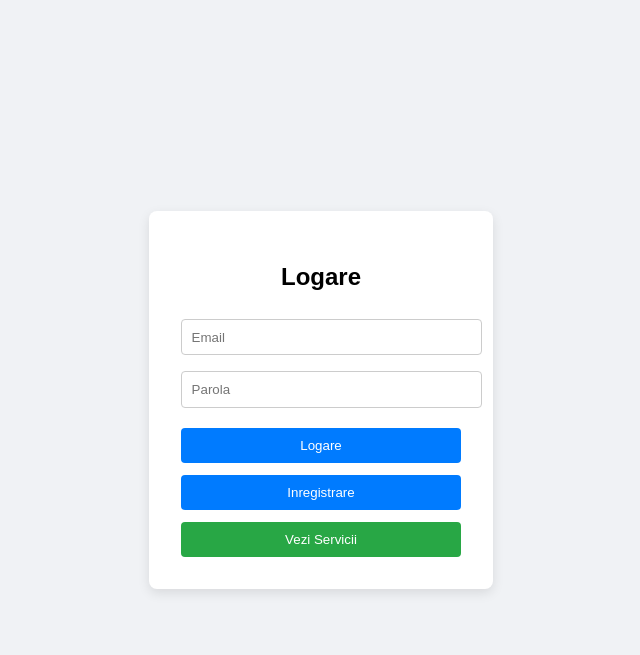
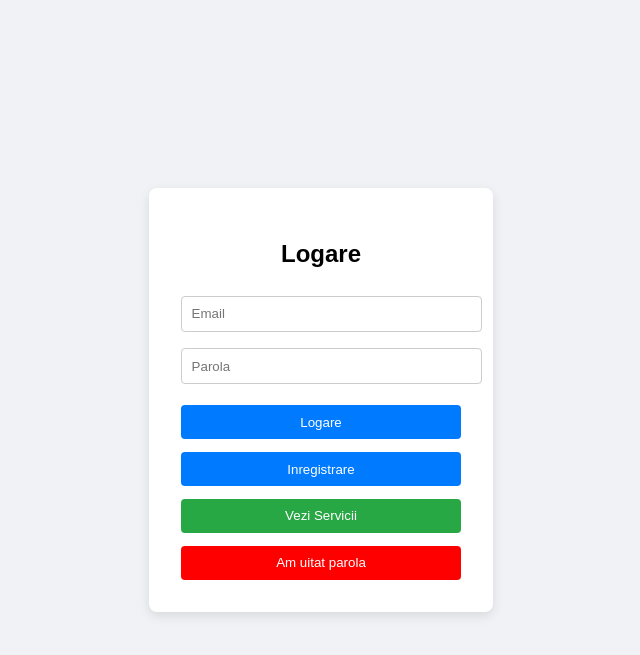
Before and after one commit to balazs565/PHP_LOGIN, a PHP site: page /Login/login.php in a window 1280 px wide. Shown: the top 655 px of the page, without its empty margins (319-959 px from the left). Run offline with PHP 8.4, Linux system fonts and the light colour scheme.

Commit message:
login next to fmp

```diff
--- a/login.php
+++ b/login.php
@@ -95,6 +95,15 @@ if ($_SERVER['REQUEST_METHOD'] == "POST") {
      .login .services-btn:hover{
       background:#00780D
      }
+
+     .login .fmp-btn{
+      background:red;
+     }
+      .login .fmp-btn:hover{
+        background:#b30000
+      }
+
+
   </style>
 </head>
 <body>
@@ -105,6 +114,7 @@ if ($_SERVER['REQUEST_METHOD'] == "POST") {
     <button type="submit">Logare</button>
     <button type="button" onclick="window.location.href='registration.php'">Inregistrare</button>
     <button type="button" class="services-btn" onclick="window.location.href='serviceswithoutlogin.php'">Vezi Servicii</button>
+    <button type="button" class="fmp-btn" onclick="window.location.href='fmp.php'">Am uitat parola</button>
   </form>
   <form class="show" method="GET" action="services.php">
     </form>
```
